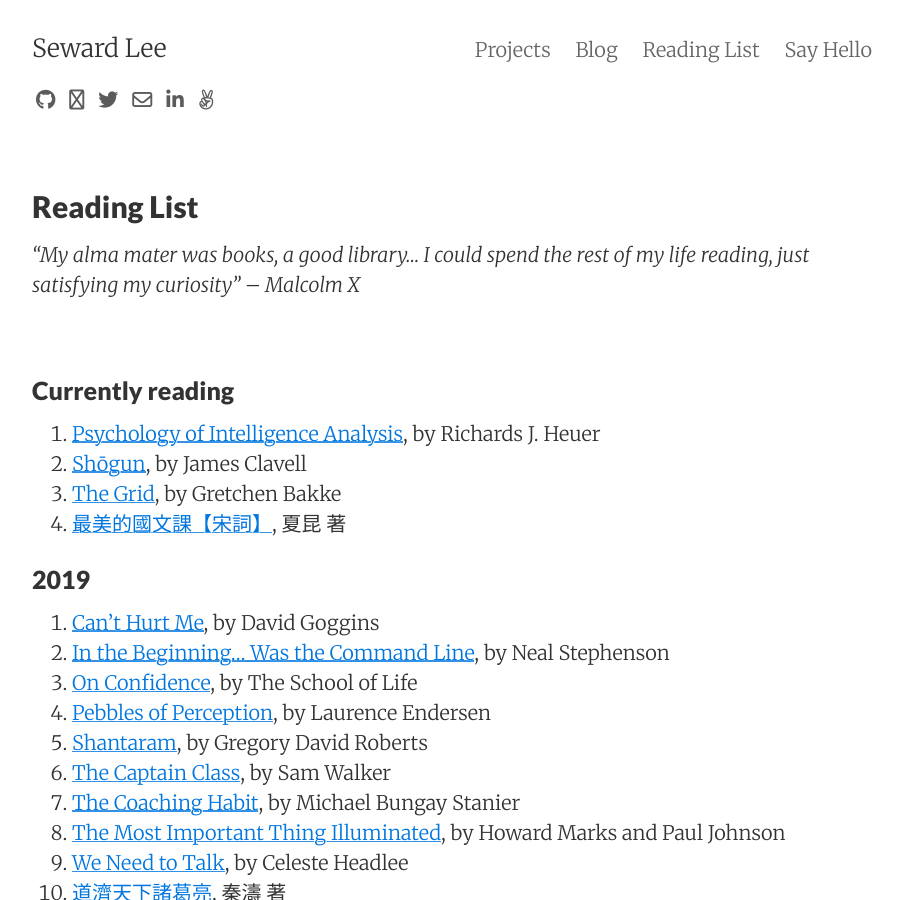
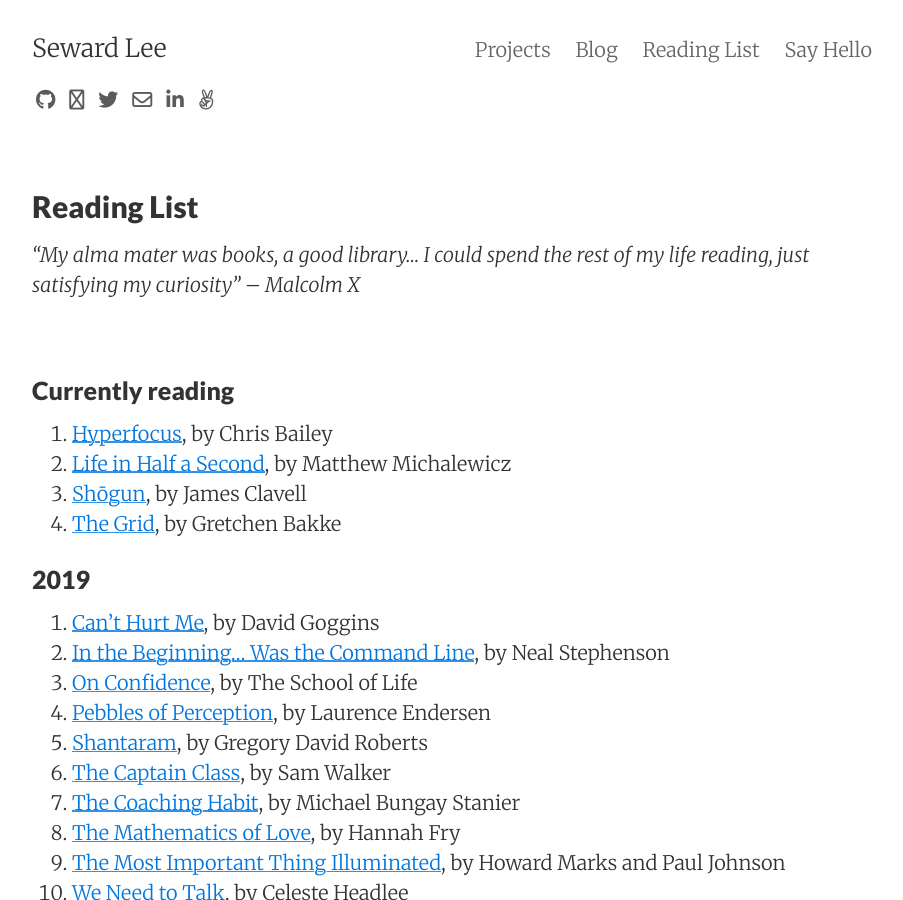
Before and after one commit to sewardlee337/sewardlee337.github.io, a Jekyll site: the page built from readinglist.md, in a window 1280 px wide and 900 px high. Shown: the whole window, without its empty margins (188-1091 px from the left). Built offline with Jekyll 4.4.1, drawn with Linux system fonts in a browser that asks for light colours; nearby versions of some CDN libraries.

Commit message:
Update reading list

```diff
--- a/readinglist.md
+++ b/readinglist.md
@@ -12,10 +12,10 @@
 
 ### Currently reading
 
-1. [Psychology of Intelligence Analysis](https://amzn.to/2TfQ60S), by Richards J. Heuer
+1. [Hyperfocus](https://amzn.to/2UbvWlZ), by Chris Bailey
+1. [Life in Half a Second](https://amzn.to/2EABu2Q), by Matthew Michalewicz
 1. [Shōgun](https://amzn.to/2sWkv5y), by James Clavell
 1. [The Grid](https://amzn.to/2SJRtFN), by Gretchen Bakke
-1. [最美的國文課【宋詞】](https://bit.ly/2JatWWf), 夏昆 著
 
 
 ### 2019
@@ -27,6 +27,7 @@
 1. [Shantaram](https://amzn.to/2EI0aZH), by Gregory David Roberts
 1. [The Captain Class](https://amzn.to/2MLlP4g), by Sam Walker
 1. [The Coaching Habit](https://amzn.to/2tC9erz), by Michael Bungay Stanier
+1. [The Mathematics of Love](https://amzn.to/2EIUoEH), by Hannah Fry
 1. [The Most Important Thing Illuminated](https://amzn.to/2Gi6RCu), by Howard Marks and Paul Johnson
 1. [We Need to Talk](https://amzn.to/2Igqahi), by Celeste Headlee
 1. [道濟天下諸葛亮](https://bit.ly/2QPChkr), 秦濤 著
```
